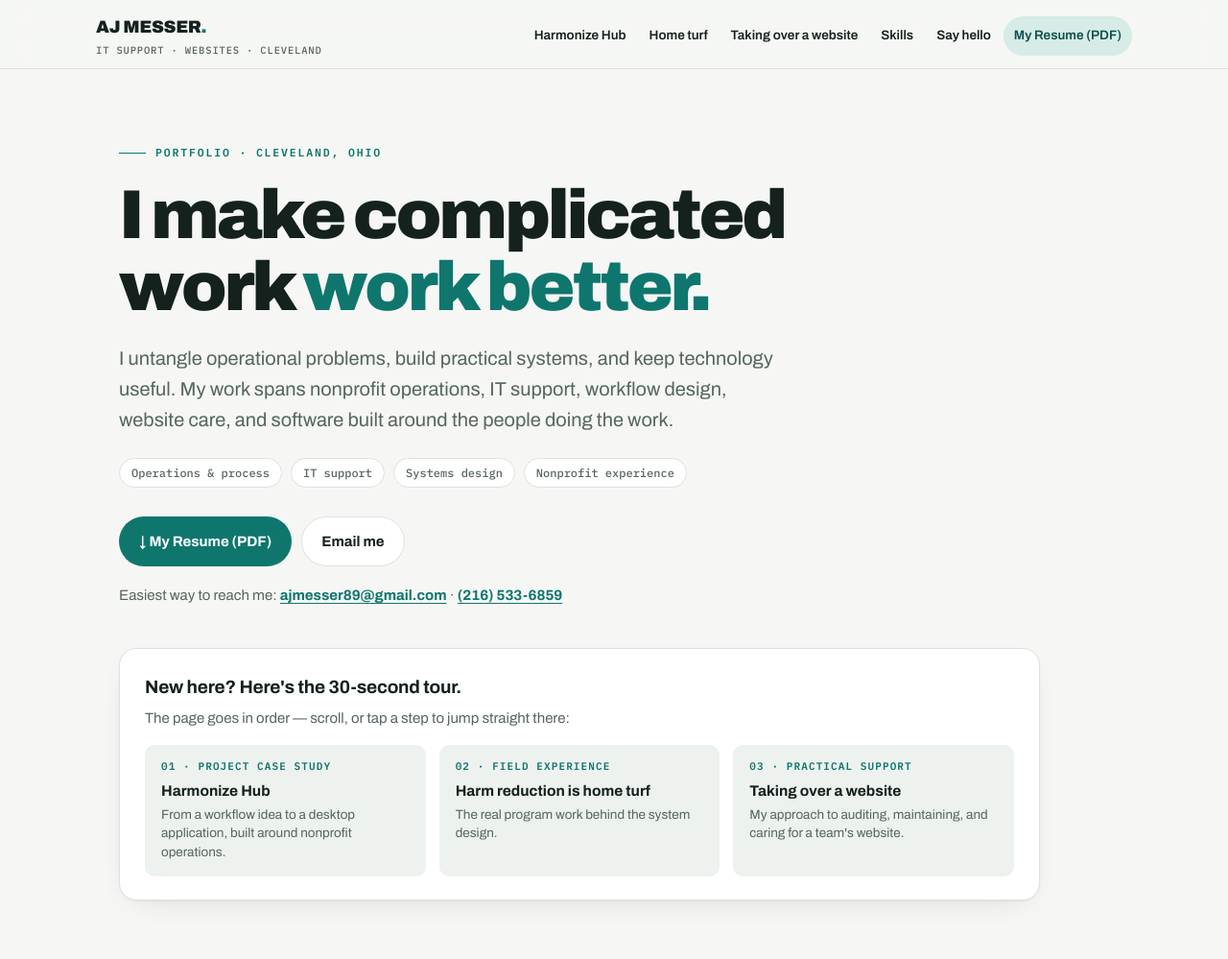
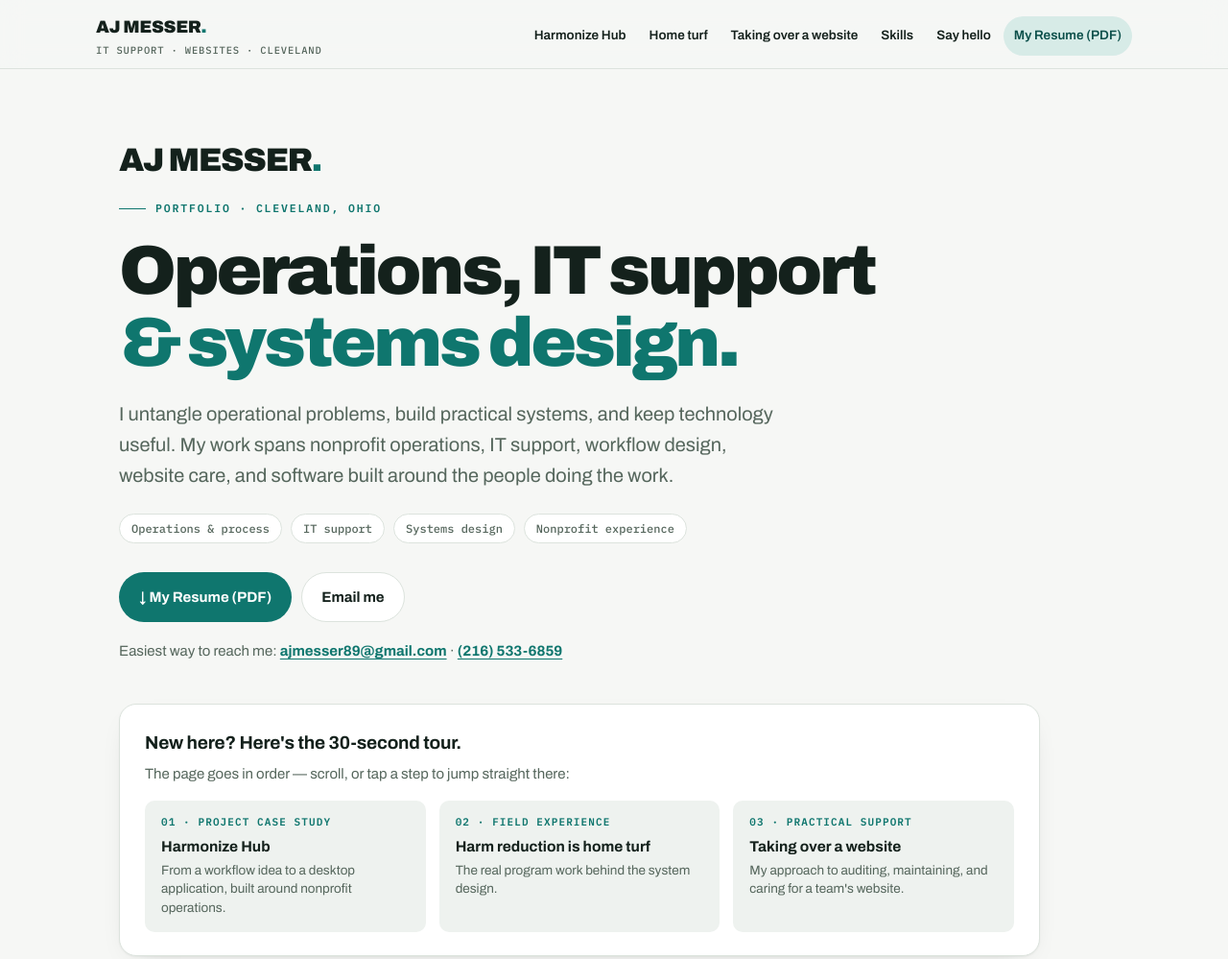
Before and after one commit to amesser89/amesser89.github.io, a plain HTML site: page index.html in a window 1280 px wide. Shown: the top 999 px of the page at 96% size. Drawn offline with Linux system fonts and the light colour scheme.

Commit message:
Make portfolio headline more grounded

```diff
--- a/index.html
+++ b/index.html
@@ -42,6 +42,8 @@
   @media (prefers-color-scheme: dark){.nav-links a.resume-link{color:var(--teal)}}
   /* Hero */
   .hero{padding:78px 0 10px;max-width:960px}
+  .hero-name{font-size:clamp(24px,3.2vw,34px);font-weight:900;letter-spacing:-.04em;line-height:1;margin:0 0 24px;color:var(--ink)}
+  .hero-name span{color:var(--teal)}
   .eyebrow{font-family:"IBM Plex Mono",monospace;font-size:11.5px;letter-spacing:.16em;text-transform:uppercase;color:var(--teal);font-weight:600;display:flex;align-items:center;gap:10px}
   .eyebrow::before{content:"";width:28px;height:1px;background:var(--teal);flex:0 0 28px}
   h1{font-size:clamp(38px,6.2vw,72px);line-height:1.04;letter-spacing:-.045em;margin:18px 0 20px;font-weight:900;max-width:790px}
@@ -213,8 +215,9 @@
 <main id="top" class="wrap">
   <!-- HERO -->
   <div class="hero">
+    <div class="hero-name">AJ MESSER<span>.</span></div>
     <div class="eyebrow">Portfolio · Cleveland, Ohio</div>
-    <h1>I make complicated work <em>work better.</em></h1>
+    <h1>Operations, IT support <em>&amp; systems design.</em></h1>
     <p class="lede">I untangle operational problems, build practical systems, and keep technology useful. My work spans nonprofit operations, IT support, workflow design, website care, and software built around the people doing the work.</p>
     <div class="hero-proof" aria-label="Areas of work"><span>Operations &amp; process</span><span>IT support</span><span>Systems design</span><span>Nonprofit experience</span></div>
     <div class="hero-cta">
```
